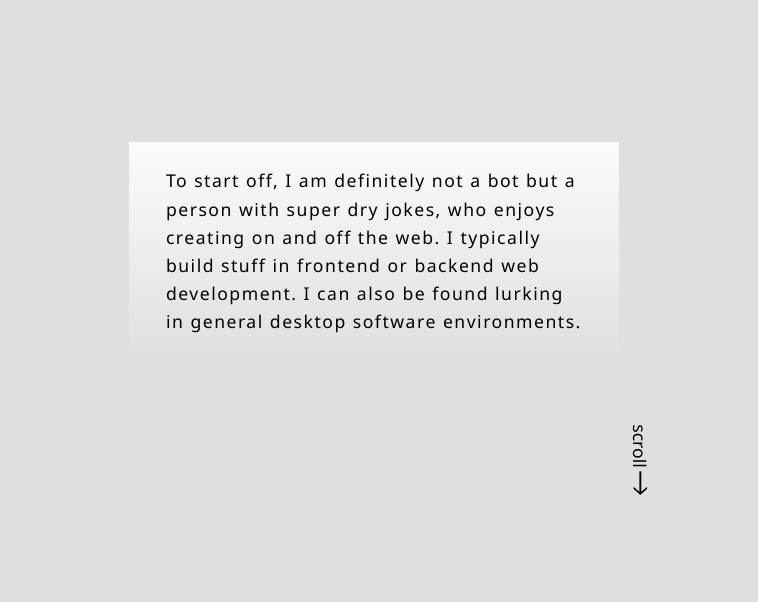
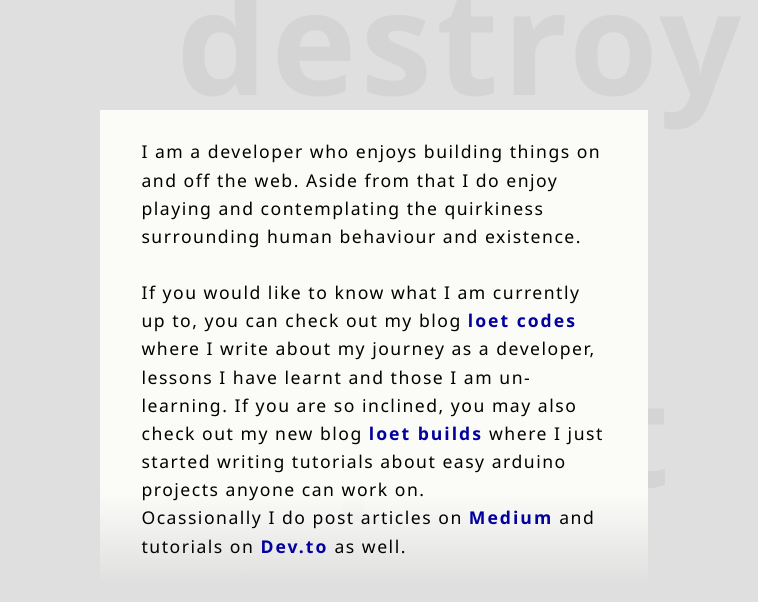
Before and after one commit to loetcodes/portfolio, a website: page index.html in a window 1280 px wide. Both pictures are taken after a click on the link "about". Shown: the part 194-796 px from the top of the page, 522-1280 px from the left. Drawn offline with Linux system fonts and the light colour scheme.

Commit message:
changed the background text to a fainter color

```diff
--- a/css/main.css
+++ b/css/main.css
@@ -9,6 +9,7 @@
     --text_col2: #dfdfdf;
     --text_col3: #dfdfdf;
     --text_col4: #242424;
+    --background_text: #8989891f;
 
     --color1: #212121;
     --color2: #000000;
@@ -45,6 +46,7 @@
     --text_col0: #bdbdbd;
     --text_col3: #2fc1fa;
     --text_col4: #2fc1fa;
+    --background_text: #333333;
 
     --color2: #f5deb3;
 
@@ -207,7 +209,7 @@ body {
 }
 
 .intro-summary .descrBox {
-    background: linear-gradient(180deg, var(--gradient_start), transparent);
+    background: linear-gradient(180deg, var(--gradient_start) 0%, var(--gradient_start) 80%, transparent 100%);
 }
 
 .intro-summary .detailText {
@@ -234,7 +236,7 @@ body {
     align-items: center;
     align-self: flex-end;
     position: relative;
-    top: 25%;
+    bottom: -5%;
 }
 
 .scroll-tip::after{
@@ -334,7 +336,11 @@ body {
 }
 
 .aboutContainer > * {
-    margin: 15% 5%;
+    margin: 10% 0% 15% 0%;
+}
+
+.aboutContainer .descrBox {
+    width: 95%;
 }
 
 .headingView {
@@ -476,10 +482,6 @@ body {
 
 .back-detail {
     display: none;
-    grid-row: 3;
-    grid-column: 2;
-    width: fit-content;
-    height: fit-content;
 }
 
 .projectImg {
@@ -1437,6 +1439,11 @@ a {
         padding-top: 0%;
     }
 
+    .aboutContainer > * {
+        margin-left: 5%;
+        margin-right: 5%;
+    }
+
     .summary {
         display: grid;
         grid-template: 15% 30% 30% 25% / 20% 20% 10% 10% 40%;
@@ -1533,19 +1540,19 @@ a {
     }
 
     .back-detail {
-        display: grid;
-        grid-row: 4;
-        grid-column: 1 / 6;
-        justify-self: center;
-        align-self: end;
+        display: flex;
+        position: fixed;
+        right: 0%;
+        bottom: -10%;
+        padding: 1%;
+        z-index: -1;
     }
 
     .back-text {
-        background-color: var(--theme_col4);
-        color: var(--text_col3);
-        font-size: 2.2em;
+        color: var(--background_text);
+        font-size: 9em;
+        font-weight: 900;
         letter-spacing: 4px;
-        padding: 0% 10%;
     }
 
     .cardImg {
--- a/index.html
+++ b/index.html
@@ -39,7 +39,7 @@
                     <!-- Self summary-->
                     <div class="intro-summary">
                         <div class="descrBox">
-                            <p class="detailText">To start off, I am definitely not a bot but a person with super dry jokes, who enjoys creating on and off the web. I typically build stuff in frontend or backend web development. I can also be found lurking in general desktop software environments.</p>
+                            <p class="detailText"> I am a developer who enjoys building things on and off the web. Aside from that I do enjoy playing and contemplating the quirkiness surrounding human behaviour and existence.<br><br>If you would like to know what I am currently up to, you can check out my blog <a class="highlight-text" href="https://www.loetcodes.com">loet codes</a> where I write about my journey as a developer, lessons I have learnt and those I am un-learning. If you are so inclined, you may also check out my new blog <a class="highlight-text" href="https://www.loetbuilds.com">loet builds</a> where I just started writing tutorials about easy arduino projects anyone can work on.<br>Ocassionally I do post articles on <a class="highlight-text" href="https://medium.com/@loetcodes">Medium</a> and tutorials on <a class="highlight-text" href="https://dev.to/loetcodes">Dev.to</a> as well.</p>
                         </div>
                         <div class="scroll-tip">
                             <span class="tip-text">scroll</span>
@@ -58,7 +58,7 @@
                             </div>
                         </div>
                         <div class="back-detail back-text">
-                            <p>create * destroy<br>mend * repeat</p>
+                            <p>create<br>destroy<br>mend<br>repeat</p>
                         </div>
                         <div class="section-content about-core">
                             <p><span class="highlight-text">Tinkering </span> is second nature to me. I break as much as I make, if not more. </p>
```
